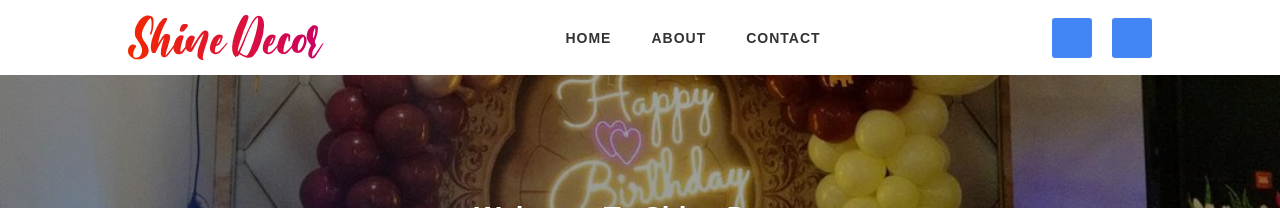
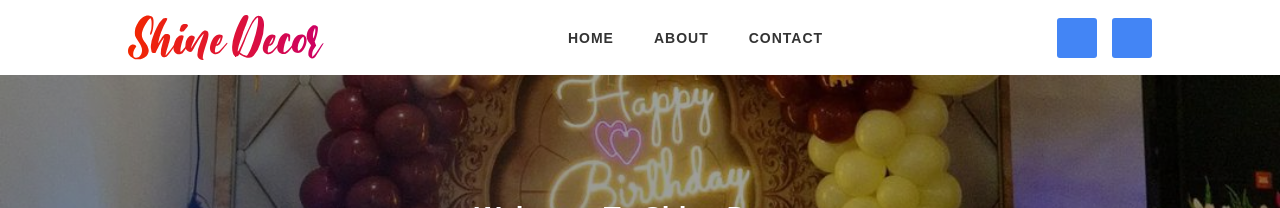
Before and after one commit to shinedecorator/shine, a Jekyll site: the page built from index.html, in a window 1280 px wide. Shown: the top 208 px of the page. Built offline with Jekyll 4.4.1, drawn with Linux system fonts in a browser that asks for light colours.

Commit message:
Add files via upload

```diff
--- a/_layouts/default.html
+++ b/_layouts/default.html
@@ -42,7 +42,7 @@
       <a href='/contact' data-il=''>CONTACT</a>
     </nav>
     <a href="tel:+919041224906" class='icon' id="ncal"></a>
-    <a href="https://wa.me/919041224906" class='icon' id="ncal" style="margin-left:20px;"></a>
+    <a href="https://wa.me/919041224906" class='icon' id="ncal" style="margin-left:15px;font-weight:bold;"></a>
   </header>
   <div id="bw_bg"></div>
   <div id="m_bg"></div>
```
